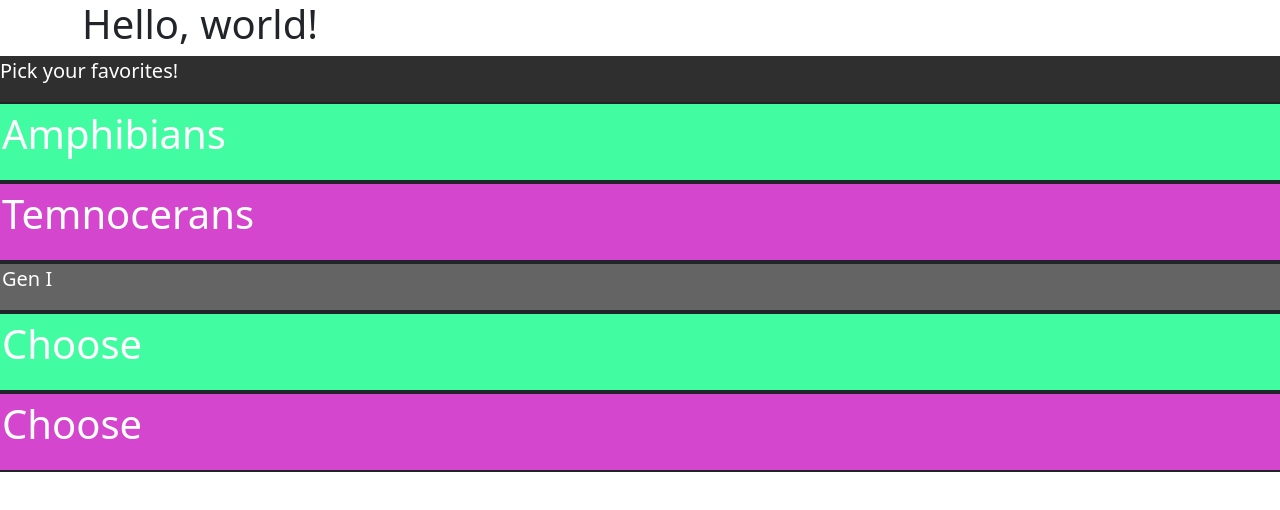
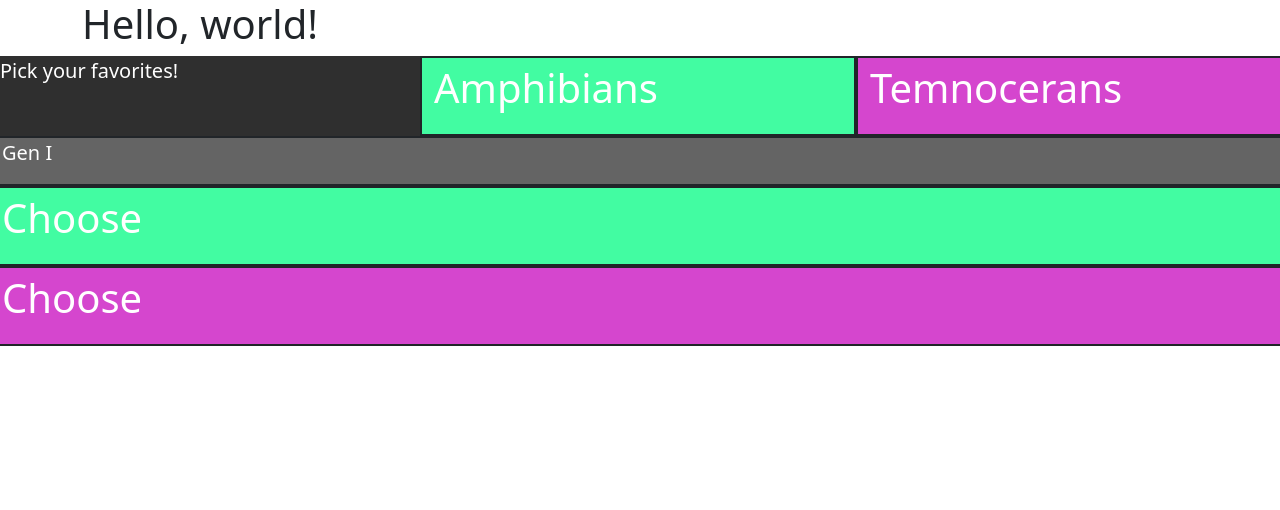
Before and after one commit to RenzoXIII/renzoxiii.github.io, a plain HTML site: page index.html in a window 1280 px wide. Drawn offline with nearby package versions, Linux system fonts and the light colour scheme.

Commit message:
Test col

```diff
--- a/index.html
+++ b/index.html
@@ -16,13 +16,13 @@
 
   <div id="grid-wrapper">
     <div class="row">
-        <div style="background-color:#2f2f2f;" width="96px" height="96px">
+        <div class="col" style="background-color:#2f2f2f;" width="96px" height="96px">
           <p style="color:rgb(255, 255, 255); font-size: 20px;">Pick your favorites!</p>
         </div>
-        <div style="background-color:#42fca2; border-style: solid; border-width: 2px;" width="96px" height="96px">
+        <div class="col" style="background-color:#42fca2; border-style: solid; border-width: 2px;" width="96px" height="96px">
           <p style="color:rgb(255, 255, 255); font-size: 40px;">Amphibians</p>
         </div>
-        <div style="background-color:#d546ce; border-style: solid; border-width: 2px;" width="96px" height="96px">
+        <div class="col" style="background-color:#d546ce; border-style: solid; border-width: 2px;" width="96px" height="96px">
           <p style="color:rgb(255, 255, 255); font-size: 40px;">Temnocerans</p>
         </div>
     </div>
```
